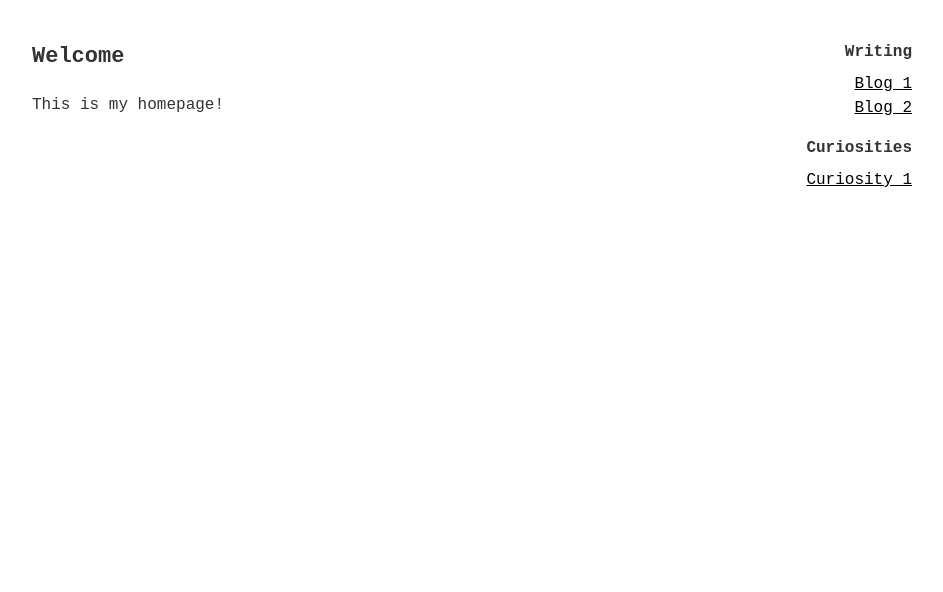
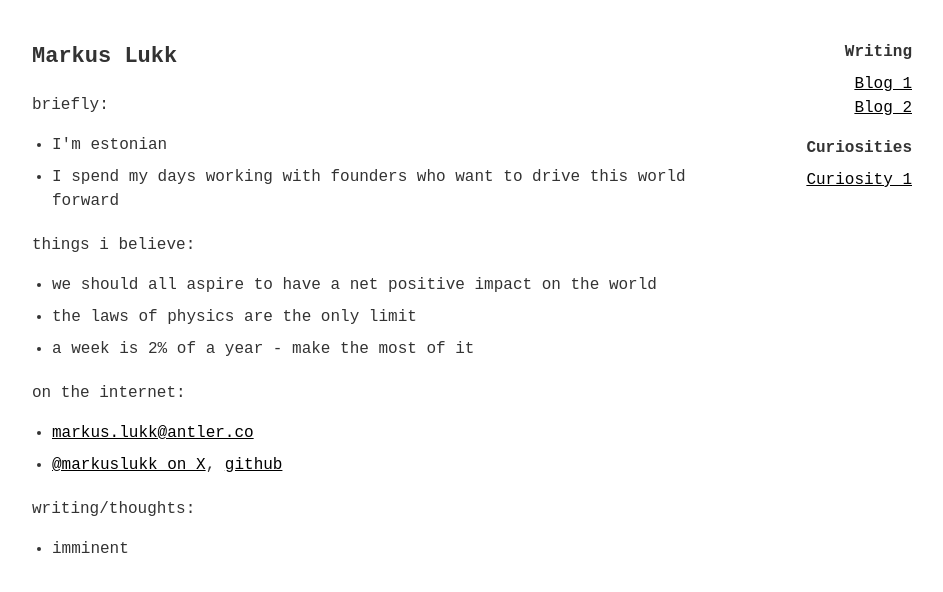
Before and after one commit to markuslukk/markuslukk.github.io, a Jekyll site: the page built from index.html, in a window 1280 px wide. Shown: the top 592 px of the page, without its empty margins (328-1271 px from the left). Built offline with Jekyll 4.4.1, drawn with Linux system fonts in a browser that asks for light colours.

Commit message:
Update index.html

```diff
--- a/index.html
+++ b/index.html
@@ -1,6 +1,34 @@
 ---
 layout: default
 ---
-
-<h1>Welcome</h1>
-<p>This is my homepage!</p>
+<!DOCTYPE html>
+<html lang="en">
+<head>
+    <meta charset="UTF-8">
+    <meta name="viewport" content="width=device-width, initial-scale=1.0">
+    <title>Markus Lukk</title>
+</head>
+<body>
+    <h1>Markus Lukk</h1>
+    <p>briefly:</p>
+    <ul>
+        <li>I'm estonian</li>
+        <li>I spend my days working with founders who want to drive this world forward</li>
+    </ul>
+    <p>things i believe:</p>
+    <ul>
+        <li>we should all aspire to have a net positive impact on the world</li>
+        <li>the laws of physics are the only limit</li>
+        <li>a week is 2% of a year - make the most of it</li>
+    </ul>
+    <p>on the internet:</p>
+    <ul>
+        <li><a href="mailto:markus.lukk@antler.co">markus.lukk@antler.co</a></li>
+        <li><a href="https://x.com/markuslukk">@markuslukk on X</a>, <a href="https://github.com/markuslukk">github</a></li>
+    </ul>
+    <p>writing/thoughts:</p>
+    <ul>
+        <li>imminent</li>
+    </ul>
+</body>
+</html>
```
